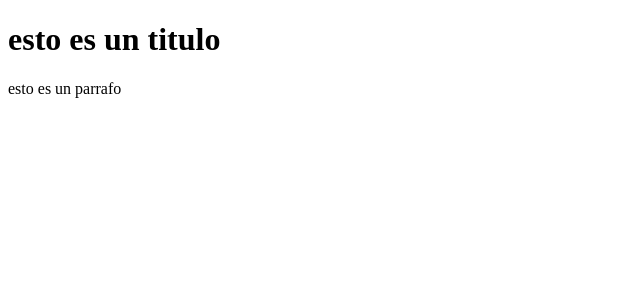
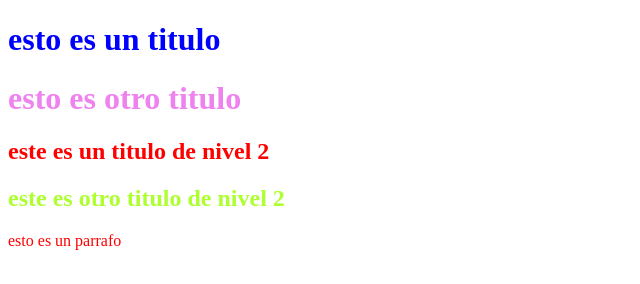
Before and after one commit to matiass622/primer_html, a plain HTML site: page index.html in a window 1280 px wide. Shown: the whole page, without its empty margins (0-640 px from the left). Drawn offline with Linux system fonts and the light colour scheme.

Commit message:
mi proyecyo actualizado

```diff
--- a/index.html
+++ b/index.html
@@ -4,11 +4,33 @@
     <meta charset="UTF-8">
     <meta name="viewport" content="width=device-width, initial-scale=1.0">
     <title>Document</title>
+    <style>
+        h1{
+            color:blue
+        }
+
+
+        .colorrojo{
+            color: red;
+        }
+        .colormorado{
+            color: violet;
+        }
+        .colorverde{
+            color: greenyellow;
+        }
+
+
+    </style>
 </head>
 <body>
 
    <h1>esto es un titulo </h1>
-    <p>esto es un parrafo </p>
+   <h1 class="colormorado">esto es otro titulo</h1>
+   <h2 class="colorrojo"> este es un titulo de nivel 2 </h2>
+   <h2 class="colorverde">este es otro titulo de nivel 2</h2>
+    <p class="colorrojo">esto es un parrafo </p>
+
 
 
 
```
